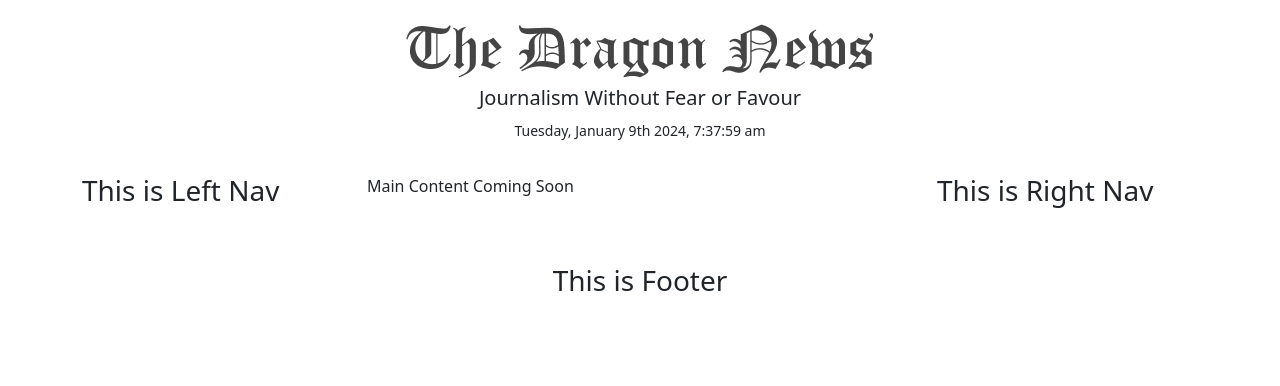
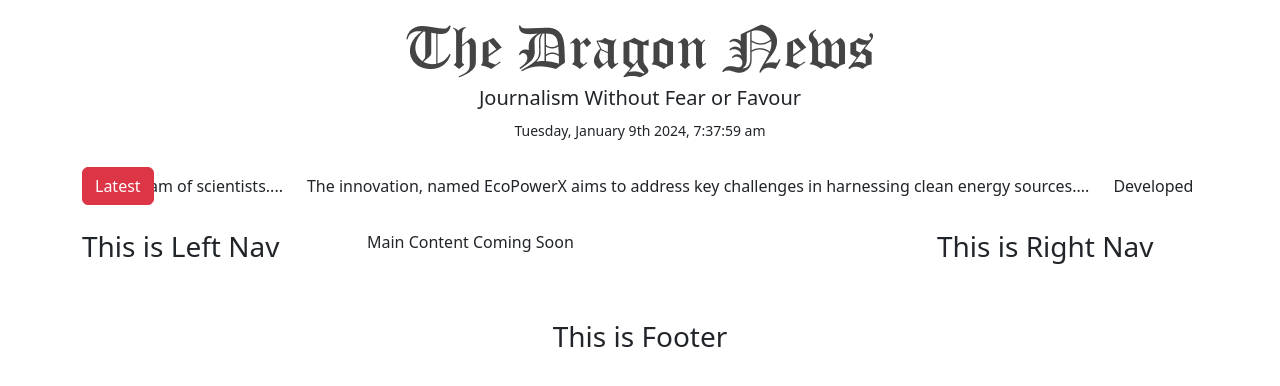
Before and after one commit to tonmoy3673/news, a React (Vite) app: page / in a window 1280 px wide. Shown: the top 386 px of the page. Built offline with nearby package versions, Linux system fonts and the light colour scheme.

Commit message:
set marquee

```diff
--- a/package.json
+++ b/package.json
@@ -15,6 +15,7 @@
     "react": "^18.2.0",
     "react-bootstrap": "^2.9.2",
     "react-dom": "^18.2.0",
+    "react-fast-marquee": "^1.6.2",
     "react-router-dom": "^6.21.1"
   },
   "devDependencies": {
--- a/src/components/Pages/Shared/Header.jsx
+++ b/src/components/Pages/Shared/Header.jsx
@@ -1,14 +1,38 @@
+import { Button } from "react-bootstrap";
 import logo from "../../../assets/logo.png";
 import moment from "moment";
+import Marquee from "react-fast-marquee";
 
 const Header = () => {
   return (
-    <div className="text-center py-3">
+    <div className="text-center py-3 container">
       <img src={logo} alt="logo" className="py-2 img-fluid" />
       <h5>Journalism Without Fear or Favour</h5>
       <p>
         <small>{moment().format("dddd, MMMM Do YYYY, h:mm:ss a")}</small>
       </p>
+      <div className="d-flex align-items-center justify-content-center">
+        <Button variant="danger">Latest</Button>
+        <Marquee className="mt-3" speed={70}>
+          <p className="me-4">
+            In a major stride towards a sustainable future, a team of
+            scientists....
+          </p>
+          <p className="me-4">
+            The innovation, named EcoPowerX aims to address key challenges in
+            harnessing clean energy sources....
+          </p>
+          <p className="me-4">
+            Developed over several years in collaboration with leading
+            experts....
+          </p>
+          <p>
+            Dr. Emily Turner, lead researcher on the project, expressed
+            excitement about the potential impact of EcoPowerX.We believe
+            this....
+          </p>
+        </Marquee>
+      </div>
     </div>
   );
 };
```
Also changed, not shown: 1 other file (tests, documents, lock files or other folders).
